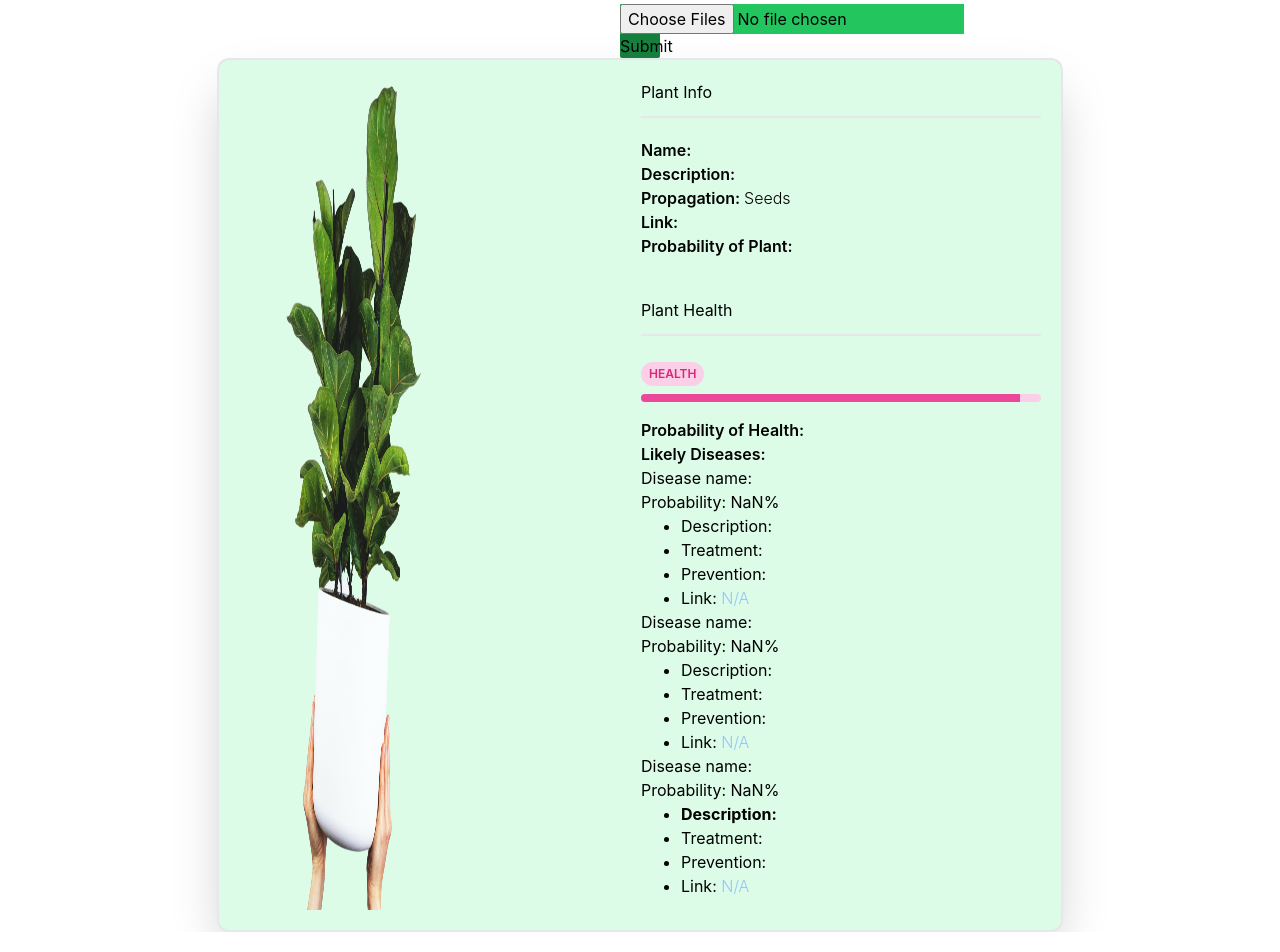
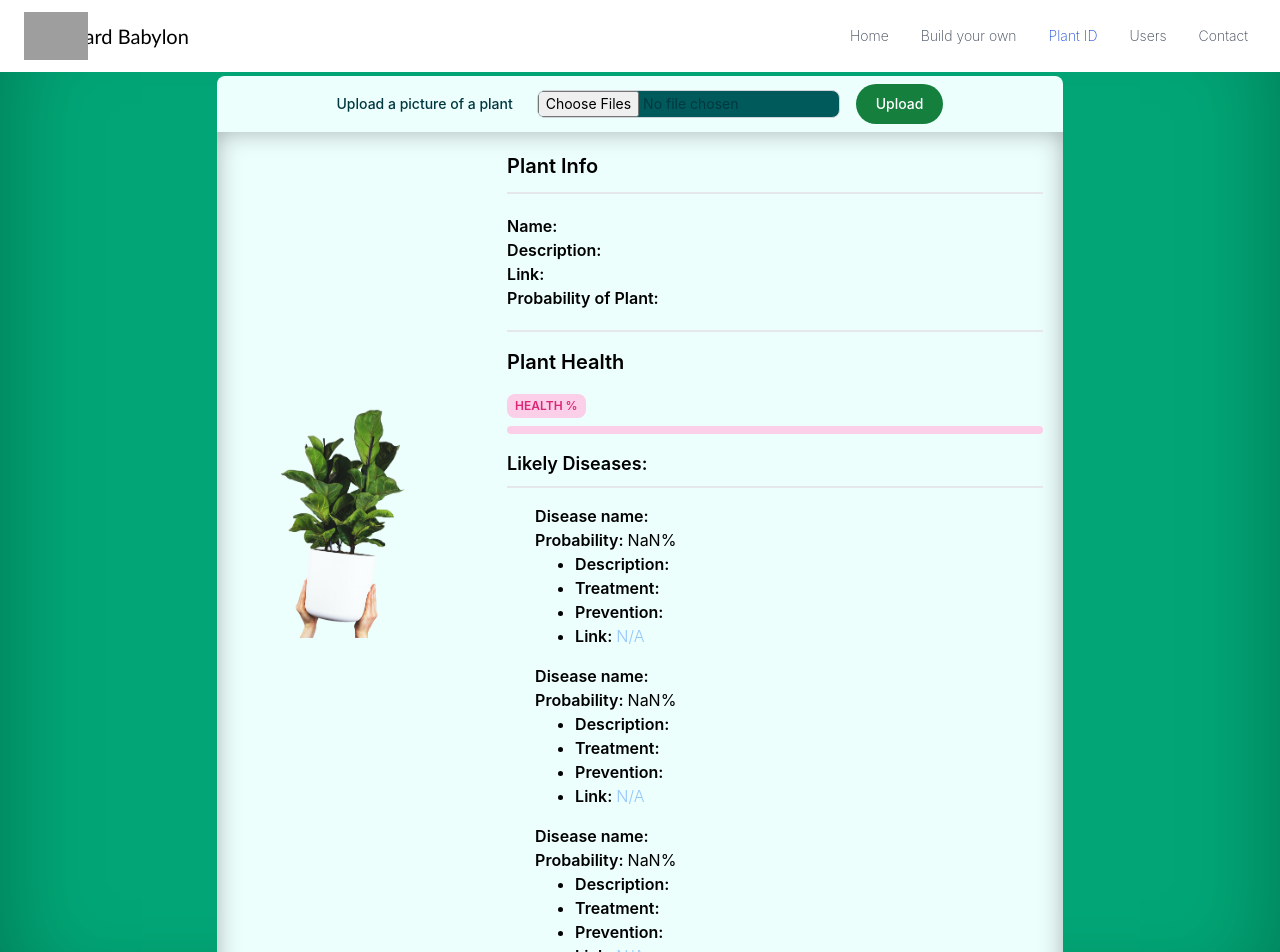
Before and after one commit to justinneff5/garden-app, a Next.js app: page /plantid in a window 1280 px wide. Shown: the top 952 px of the page. Built offline with nearby package versions, Linux system fonts and the light colour scheme; grey boxes are pictures that could not be loaded.

Commit message:
plant id, calculatoe, home basically done

```diff
--- a/pages/components/Calculator.js
+++ b/pages/components/Calculator.js
@@ -349,7 +349,7 @@ export default function Calculator() {
             onClick={(e) => {
               runTrueStats();
             }}
-            className=" text-xl bg-gradient-to-r from-green-400 via-green-500 to-green-600 hover:bg-gradient-to-br focus:ring-4 focus:outline-none focus:ring-green-300 dark:focus:ring-green-400 font-medium rounded-lg px-5 py-2.5 text-center mr-2 mb-2"
+            className=" text-xl bg-backdropLight shadow-lg hover:bg-gray-100 focus:ring-green-300 dark:focus:ring-green-400 font-medium rounded-lg px-5 py-2.5 text-center mr-2 mb-2"
           >
             Calculate
           </button>
--- a/pages/components/Figures.js
+++ b/pages/components/Figures.js
@@ -1,4 +1,4 @@
-
+import styles from '/styles/homepage.module.css'
 import dynamic from "next/dynamic";
 
 const Animator = dynamic(
@@ -57,7 +57,7 @@ export default function Figures(props) {
                                 <div class="flex">
                                     <div class="flex p-0 sm:w-full lg:w-full w-full">
                                         <h2 class="font-medium text-2xl">99%</h2>
-                                        <p class="pl-2 pt-1 text-lg leading-relaxed"> of US counties are impacted by Flooding.</p>
+                                        <p class="pl-2 pt-1 text-lg leading-relaxed"> of US counties are impacted by flooding.</p>
                                     </div>
                                 </div>
                             </div>
--- a/pages/plantid.js
+++ b/pages/plantid.js
@@ -2,6 +2,7 @@ import React from "react";
 import Image from "next/image";
 import plantImage from "./assets/images/plant.png";
 import { useState, useEffect, useMemo } from "react";
+import Navbar from "./components/Navbar";
 
 export default function identification() {
   const [plantInfo, setPlantInfo] = useState({
@@ -19,14 +20,14 @@ export default function identification() {
     diseases: [],
   });
 
-  useEffect(()=> {
-    console.log('diseases', healthInfo.diseases[0]?.disease_details);
-  }, [healthInfo.diseases]);
+  useEffect(() => {
+    console.log("diseases", healthInfo.health_probability);
+  }, [healthInfo.health_probability]);
 
-  const healthProbabilitySlice = healthInfo.health_probability.slice(3,10);
+  const healthProbabilitySlice = healthInfo.health_probability.slice(3, 10);
 
-  const apikey = "agZyAlVi1rxRmNdE2QA0AY13cDXOyUAqWxAPNc3KwfdCZuzajc";
-  const test = 'w-[94.783%]';
+  const apikey = "3usAS78Qx4rzJpqLsvY9Iz8pZoJoDJzBo5zt8cKlqNafP7EDVQ";
+  const test = "w-[94.783%]";
   function sendIdentification() {
     const files = [...document.querySelector("input[type=file]").files];
     const promises = files.map((file) => {
@@ -104,49 +105,65 @@ export default function identification() {
         .then((response) => response.json())
         .then((data) => {
           setHealthInfo({
-                health_probability: 'w-['+ (''+data.health_assessment.is_healthy_probability * 100).slice(0, 6) + '%]',
+            health_probability:
+              "w-[" +
+              ("" + data.health_assessment.is_healthy_probability * 100).slice(
+                0,
+                6
+              ) +
+              "%]",
             diseases: data.health_assessment.diseases,
           });
-            console.log('Success 2', data);
+          console.log("Success 2", data);
         })
         .catch((error) => {
           console.error("Error:", error);
         });
     });
-
   }
 
-
   return (
-    <div className="w-2/3 h-[340px] p-1 m-auto ">
-      <div className="rounded-sm w-10 bg-green-700 m-auto">
+    <div className="bg-primary shadow-innerShadow">
+      <Navbar currentTab="plantid" />
+      <div className="relative w-2/3 p-1 m-auto">
+        <div className="flex justify-center bg-backdropLight rounded-t-lg items-center">
+          <label
+            class="flex mr-4 p-2 rounded-lg text-sm font-medium text-textDark"
+            for="file_input"
+          >
+            Upload a picture of a plant
+          </label>
           <input
+            class="mr-4 block w-auto h-7 text-sm text-textDark bg-secondaryDark rounded-lg border border-gray-300 cursor-pointer dark:text-gray-400 focus:outline-none dark:bg-gray-700 dark:border-gray-600 dark:placeholder-gray-400"
             id="fileSelect"
             type="file"
+            label="Upload a picture of a plant"
             multiple
-          className="input text-black bg-green-500"
           />
           <button
             type="button"
             onClick={(e) => {
               sendIdentification();
             }}
+            className="mt-2 text-white bg-green-700 hover:bg-green-800 focus:outline-none focus:ring-4 focus:ring-green-300 font-medium rounded-full text-sm px-5 py-2.5 text-center mr-2 mb-2 dark:bg-green-600 dark:hover:bg-green-700 dark:focus:ring-green-800"
           >
-          Submit
+            Upload
           </button>
         </div>
-
-      <div className="bg-green-100 h-auto m-auto border-2 flex flex-row rounded-xl shadow-2xl">
-        <div className="p-5 flex w-1/2 h-auto">
+        <div className="bg-backdropLight shadow-innerLess h-auto m-auto flex flex-row rounded-b-lg">
+          <div className="p-5 w-1/3 mt-64 h-auto">
             <Image
               src={plantInfo.imgSrc === "" ? plantImage : plantInfo.imgSrc}
-            width="250px"
-            height="250px"
+              width="450px"
+              height="450px"
+              objectFit="cover"
             />
           </div>
-        <div className="text-left w-1/2 m-5">
+          <div className="text-left text-textDark w-2/3 m-5">
             <div className="">
-            <h2 className=" border-b-2 pb-3 mb-5 text-black">Plant Info</h2>
+              <h2 className=" border-b-2 pb-3 mb-5 font-semibold text-xl text-black">
+                Plant Info
+              </h2>
               <p className="font-semibold text-black">
                 Name:{" "}
                 <span className="text-black font-light">{plantInfo.name}</span>
@@ -158,13 +175,13 @@ export default function identification() {
                 </span>
               </p>
               <p className="font-semibold text-black">
-              Propagation: <span className="font-light text-black">Seeds</span>
-            </p>
-            <p className="font-semibold text-black">
                 Link:{" "}
-              <span className="text-blue-300 font-light" href={plantInfo.link ?? '#'}>
+                <a
+                  className="text-blue-300 font-light"
+                  href={plantInfo.link ?? "#"}
+                >
                   {plantInfo.link}
-              </span>
+                </a>
               </p>
               <p className="font-semibold text-black">
                 Probability of Plant:{" "}
@@ -172,14 +189,17 @@ export default function identification() {
                   {plantInfo.probability}
                 </a>
               </p>
+              <h2 className="border-b-2 mt-5 font-medium text-xl text-black"></h2>
             </div>
-          <div className="pb-3 mt-10">
-            <h2 className="border-b-2 pb-3 mb-5 text-black">Plant Health</h2>
+            <div className="pb-3 mt-4">
+              <h2 className="pb-3 font-semibold text-xl text-black">
+                Plant Health
+              </h2>
               <div class="relative pt-1">
                 <div class="flex mb-2 items-center justify-between">
                   <div>
-                  <span class="text-xs font-semibold inline-block py-1 px-2 uppercase rounded-full text-pink-600 bg-pink-200">
-                    Health
+                    <span class="text-xs font-semibold inline-block px-2 py-1 uppercase rounded-lg text-pink-600 bg-pink-200">
+                      health %
                     </span>
                   </div>
                   <div class="text-right">
@@ -189,55 +209,143 @@ export default function identification() {
                   </div>
                 </div>
                 <div class="overflow-hidden h-2 mb-4 text-xs flex rounded bg-pink-200">
-                <div class={`${test} shadow-none flex flex-col text-center whitespace-nowrap text-white justify-center bg-pink-500`}></div>
+                  <div
+                    class={`${healthInfo.health_probability} shadow-none flex flex-col text-center whitespace-nowrap text-white justify-center bg-pink-500`}
+                  ></div>
                 </div>
               </div>
               <p className="font-semibold text-black">
-              Probability of Health:{" "}
-              <span className="text-black font-light">{healthProbabilitySlice}</span>
               </p>
-            <p className="font-semibold text-black">Likely Diseases: </p>
-            <div className="text-black">
+              <p className="font-semibold mt-4 mb-2 text-lg text-black">
+                Likely Diseases:{" "}
+              </p>
+              <h2 className="border-b-2 mb-4 font-medium text-xl text-black"></h2>
+              <div className="text-black w-3/4 ml-7">
                 <h3>
-                Disease name: {healthInfo.diseases[0]?.name}
+                  <span class="font-semibold">Disease name: </span>
+                  {healthInfo.diseases[0]?.name}
                 </h3>
                 <h3>
-               Probability: {(healthInfo.diseases[0]?.probability*100+'').slice(0,6) + '%'}
+                  <span class='font-semibold'>Probability:{" "}</span>
+                  {(healthInfo.diseases[0]?.probability * 100 + "").slice(
+                    0,
+                    6
+                  ) + "%"}
                 </h3>
                 <ul className="list-disc ml-10 text-black">
-                <li>Description: {healthInfo.diseases[0]?.disease_details.description}</li>
-                <li>Treatment: {healthInfo.diseases[0]?.disease_details.treatment.biological[0]}</li>
-                <li>Prevention: {healthInfo.diseases[0]?.disease_details.treatment.prevention[0]}</li>
                   <li>
-                  <a href={healthInfo.diseases[0]?.disease_details.url ?? '#'}>Link: <span className='text-blue-300 font-light'>{healthInfo.diseases[0]?.disease_details.url ?? 'N/A'}</span></a>
+                  <span class='font-semibold'>Description:{" "}</span>
+                    {healthInfo.diseases[0]?.disease_details.description ?? ""}
+                  </li>
+                  <li>
+                  <span class='font-semibold'>Treatment:{" "}</span>
+                    {healthInfo.diseases[0]?.disease_details?.treatment
+                      ?.biological
+                      ? healthInfo.diseases[0]?.disease_details?.treatment
+                          ?.biological[0]
+                      : ""}
+                  </li>
+                  <li>
+                  <span class='font-semibold'>Prevention:{" "}</span>
+                    {healthInfo.diseases[1]?.disease_details?.treatment
+                      ?.prevention
+                      ? healthInfo.diseases[1]?.disease_details?.treatment
+                          ?.prevention[0]
+                      : ""}
+                  </li>
+                  <li>
+                    <a
+                      href={healthInfo.diseases[0]?.disease_details.url ?? "#"}
+                    >
+                      <span class='font-semibold'>Link:{" "}</span>
+                      <span className="text-blue-300 font-light">
+                        {healthInfo.diseases[0]?.disease_details.url ?? "N/A"}
+                      </span>
+                    </a>
                   </li>
                 </ul>
-              <h3>
-                Disease name:<span>{healthInfo.diseases[1]?.name}</span>
+                <h3 class='mt-4'>
+                  <span class='font-semibold'>Disease name:{" "}</span><span>{healthInfo.diseases[1]?.name}</span>
                 </h3>
                 <h3>
-               Probability: {(healthInfo.diseases[1]?.probability*100+'').slice(0,6) + '%'}
+                <span class='font-semibold'>Probability:{" "}</span>
+                  {(healthInfo.diseases[1]?.probability * 100 + "").slice(
+                    0,
+                    6
+                  ) + "%"}
                 </h3>
                 <ul className="list-disc ml-10 text-black">
-                <li>Description: {healthInfo.diseases[1]?.disease_details.description}</li>
-                <li>Treatment: {healthInfo.diseases[1]?.disease_details.treatment.biological[0]}</li>
-                <li>Prevention: {healthInfo.diseases[1]?.disease_details.treatment.prevention[0]}</li>
                   <li>
-                  <a href={healthInfo.diseases[1]?.disease_details.url ?? '#'}>Link: <span className='text-blue-300 font-light'>{healthInfo.diseases[1]?.disease_details.url ?? 'N/A'}</span></a>
+                  <span class='font-semibold'>Description:{" "}</span>
+                    {healthInfo.diseases[1]?.disease_details?.description ?? ""}
+                  </li>
+                  <li>
+                  <span class='font-semibold'>Treatment:{" "}</span>
+                    {healthInfo.diseases[1]?.disease_details?.treatment
+                      ?.biological
+                      ? healthInfo.diseases[1]?.disease_details?.treatment
+                          ?.biological[0]
+                      : ""}
+                  </li>
+                  <li>
+                  <span class='font-semibold'>Prevention:{" "}</span>
+                    {healthInfo.diseases[1]?.disease_details?.treatment
+                      ?.prevention
+                      ? healthInfo.diseases[1]?.disease_details?.treatment
+                          ?.prevention[0]
+                      : ""}
+                  </li>
+                  <li>
+                    <a
+                      href={healthInfo.diseases[1]?.disease_details.url ?? "#"}
+                    >
+                      <span class='font-semibold'>Link:{" "}</span>
+                      <span className="text-blue-300 font-light">
+                        {healthInfo.diseases[1]?.disease_details.url ?? "N/A"}
+                      </span>
+                    </a>
                   </li>
                 </ul>
-              <h3>
-                Disease name:<span>{healthInfo.diseases[2]?.name}</span>
+                <h3 class='mt-4'>
+                <span class='font-semibold'>Disease name:{" "}</span><span>{healthInfo.diseases[2]?.name}</span>
                 </h3>
                 <h3>
-               Probability: {(healthInfo.diseases[2]?.probability*100+'').slice(0,6) + '%'}
+                <span class='font-semibold'>Probability:{" "}</span>
+                  {(healthInfo.diseases[2]?.probability * 100 + "").slice(
+                    0,
+                    6
+                  ) + "%"}
                 </h3>
                 <ul className="list-disc ml-10 text-black">
-                <li><strong>Description: </strong>{healthInfo.diseases[2]?.disease_details.description}</li>
-                <li>Treatment: {healthInfo.diseases[2]?.disease_details.treatment.biological[0]}</li>
-                <li>Prevention: {healthInfo.diseases[2]?.disease_details.treatment.prevention[0]}</li>
                   <li>
-                  <a href={healthInfo.diseases[2]?.disease_details.url ?? '#'}>Link: <span className='text-blue-300 font-light'>{healthInfo.diseases[2]?.disease_details.url ?? 'N/A'}</span></a>
+                  <span class='font-semibold'>Description:{" "}</span>
+                    {healthInfo.diseases[2]?.disease_details.description ?? ""}
+                  </li>
+                  <li>
+                  <span class='font-semibold'>Treatment:{" "}</span>
+                    {healthInfo.diseases[2]?.disease_details?.treatment
+                      ?.biological
+                      ? healthInfo.diseases[2]?.disease_details?.treatment
+                          ?.biological[0]
+                      : ""}
+                  </li>
+                  <li>
+                  <span class='font-semibold'>Prevention:{" "}</span>
+                    {healthInfo.diseases[2]?.disease_details?.treatment
+                      ?.prevention
+                      ? healthInfo.diseases[2]?.disease_details?.treatment
+                          ?.prevention[0]
+                      : ""}
+                  </li>
+                  <li>
+                    <a
+                      href={healthInfo.diseases[2]?.disease_details.url ?? "#"}
+                    >
+                      <span class='font-semibold'>Link:{" "}</span>
+                      <span className="text-blue-300 font-light">
+                        {healthInfo.diseases[2]?.disease_details.url ?? "N/A"}
+                      </span>
+                    </a>
                   </li>
                 </ul>
               </div>
@@ -245,5 +353,6 @@ export default function identification() {
           </div>
         </div>
       </div>
+    </div>
   );
 }
--- a/styles/homepage.module.css
+++ b/styles/homepage.module.css
@@ -6,6 +6,12 @@
     font-family: 'Raleway', sans-serif;
     font-family: 'Roboto Condensed', sans-serif;
 */
+
+@keyframes rotate {
+    to {
+      transform: rotate(360deg);
+    }
+  }
 
 .body {
     background-color: white;
```
Also changed, not shown: tailwind.config.js (+9 -1 lines). Lines whose indentation alone changed are shown as unchanged.
